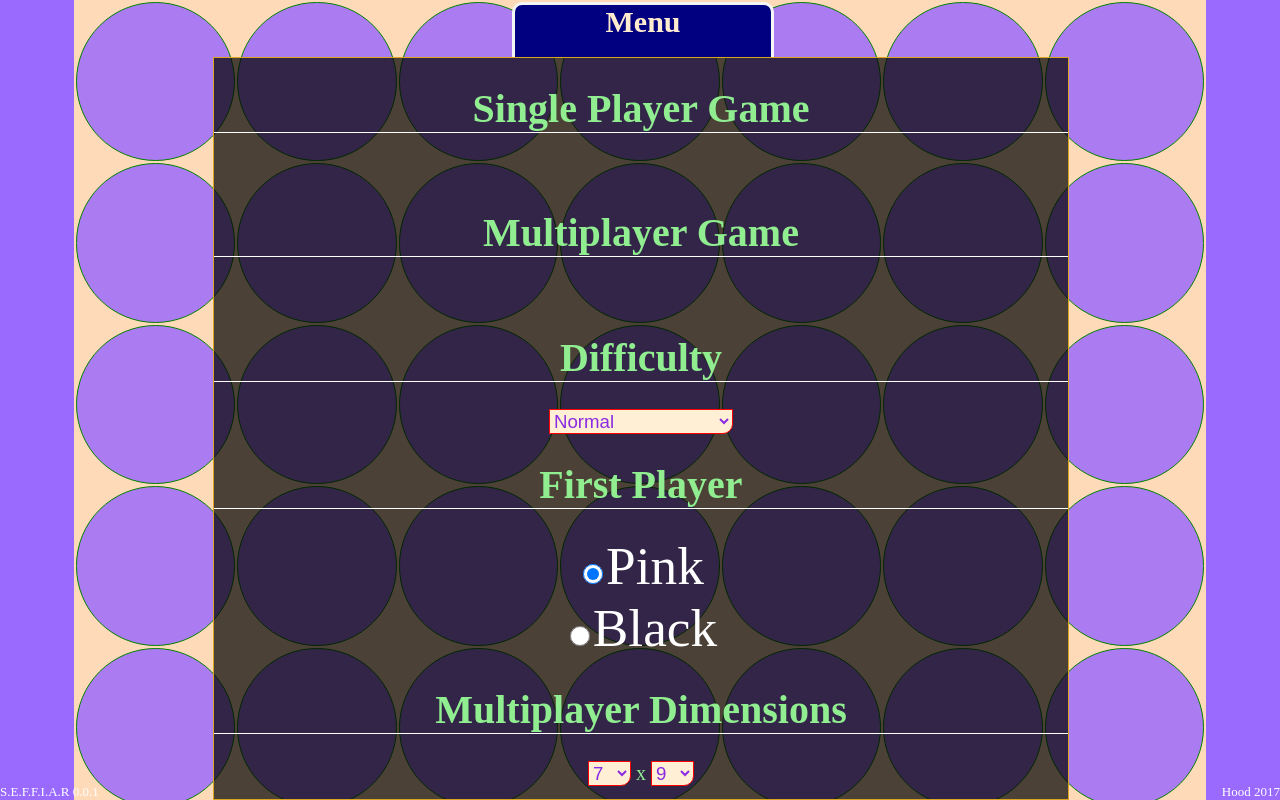
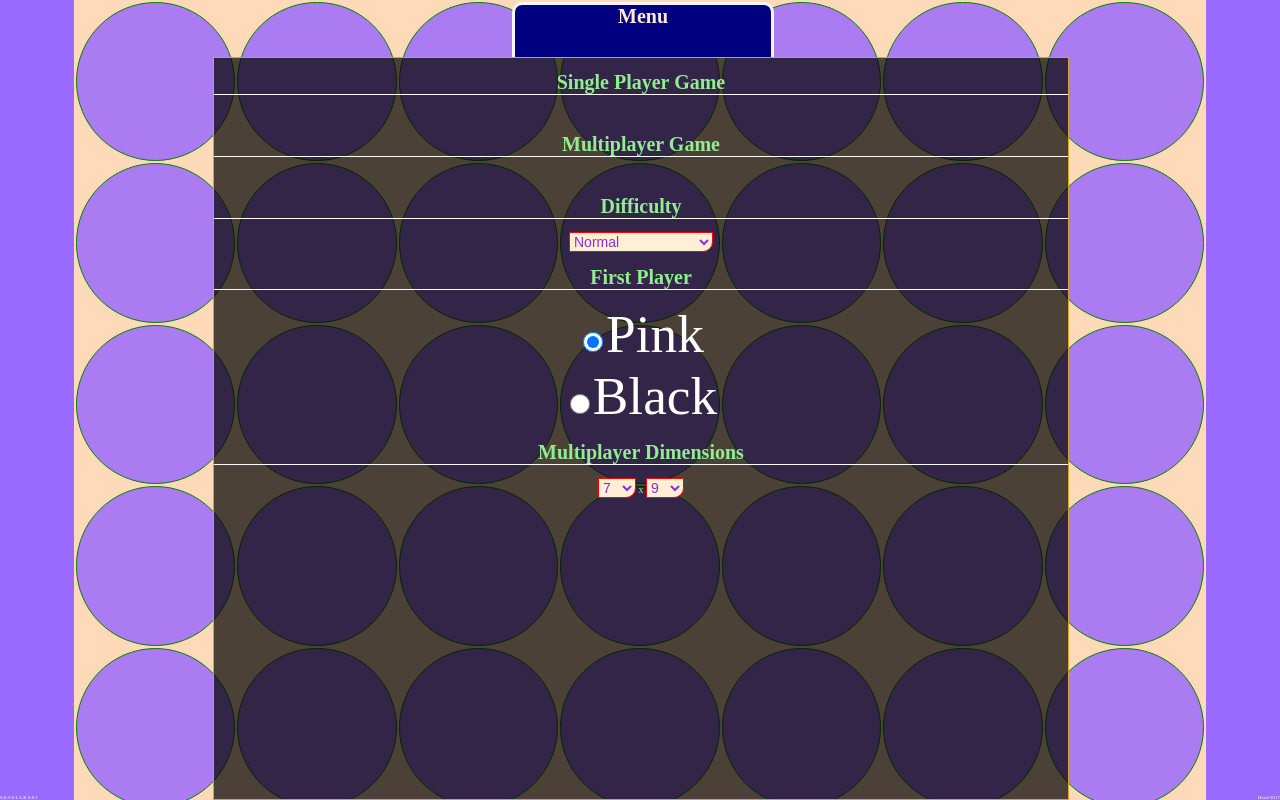
Before and after one commit to WarrenHood/seffiar, a plain HTML site: page index.html in a window 1280 px wide. Drawn offline with Linux system fonts and the light colour scheme.

Commit message:
made changes

```diff
--- a/index.html
+++ b/index.html
@@ -47,7 +47,7 @@
 	  </div>
 	</center>
 	<script src="scripts.js"></script>
-	<span style="position:absolute;left:0px;bottom:0px;color:white;font-size:13px;">S.E.F.F.I.A.R 0.0.1</span>
-	<span style="position:absolute;right:0px;bottom:0px;color:white;font-size:13px;">Hood 2017</span>
+	<span style="position:absolute;left:0px;bottom:0px;color:white;font-size:5px;">S.E.F.F.I.A.R 0.0.1</span>
+	<span style="position:absolute;right:0px;bottom:0px;color:white;font-size:5px;">Hood 2017</span>
 	</body>
 </html>
--- a/styles.css
+++ b/styles.css
@@ -19,7 +19,7 @@ overflow:hidden;
     padding: 0;
     margin: 0;
     background:rgba(150,100,800,0.8);
-    font-size: 20px;
+    font-size: 10px;
 }
 #front{
   -webkit-transform: translateZ(250px) rotateY(45deg);
@@ -54,7 +54,7 @@ overflow:hidden;
 }
 
 select{
-  font-size:14pt;
+  font-size:14px;
   background:PapayaWhip;
   color:BlueViolet;
   border:1px solid red;
@@ -68,7 +68,7 @@ select{
   text-align:center;
   vertical-align:50%;
   color:BlanchedAlmond;
-  font-size:30px;
+  font-size:20px;
   border-top-right-radius:10px;
   border-top-left-radius:10px;
   border:3px solid WhiteSmoke;
```
